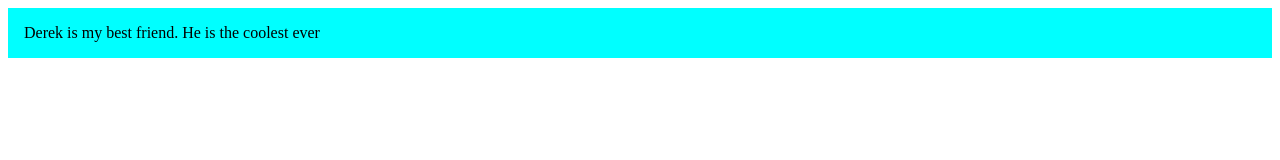
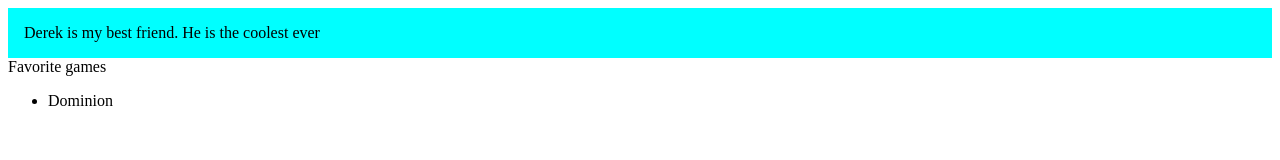
Before and after one commit to NSS-Day-Cohort-66/myProject, a plain HTML site: page index.html in a window 1280 px wide. Drawn offline with Linux system fonts and the light colour scheme.

Commit message:
added games list

```diff
--- a/index.html
+++ b/index.html
@@ -8,5 +8,9 @@
   </head>
   <body>
     <div id="derek">Derek is my best friend. He is the coolest ever</div>
+    <section>Favorite games</section>
+    <ul>
+      <li>Dominion</li>
+    </ul>
   </body>
 </html>
```
